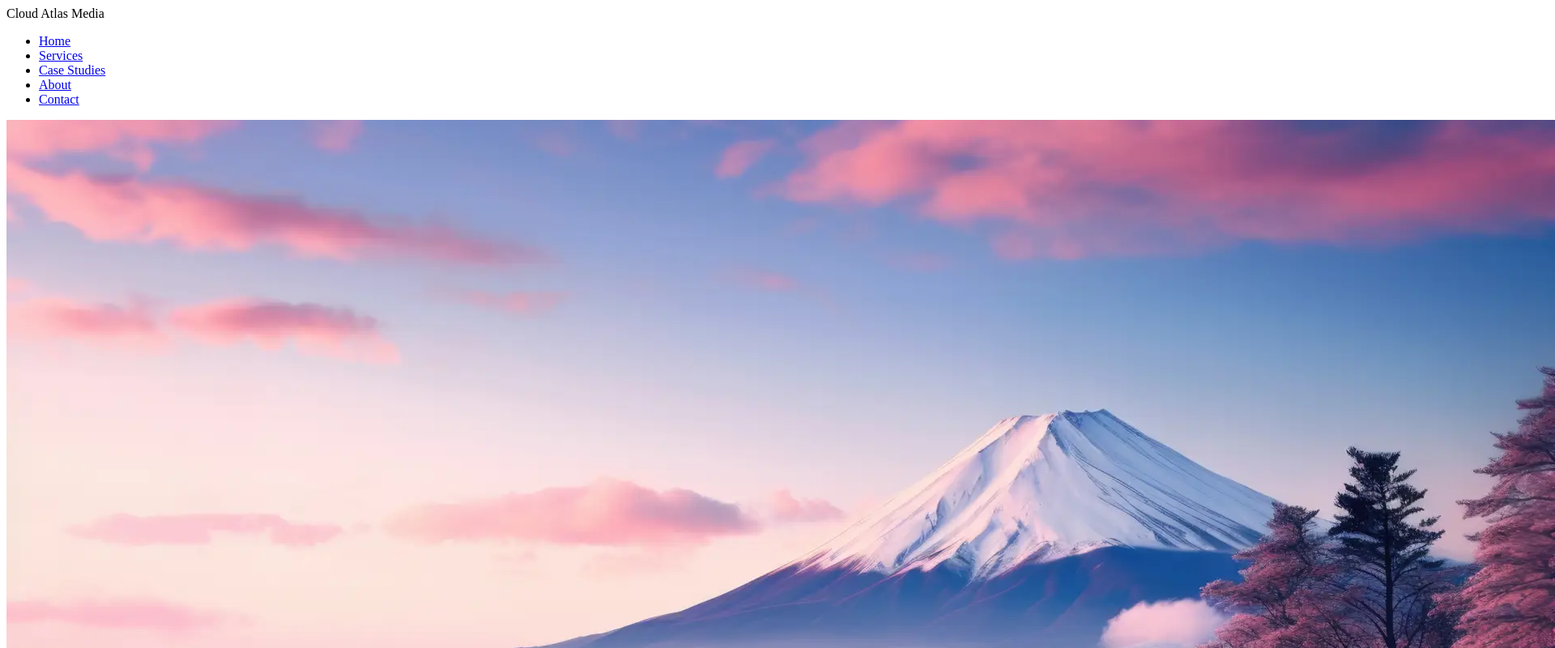
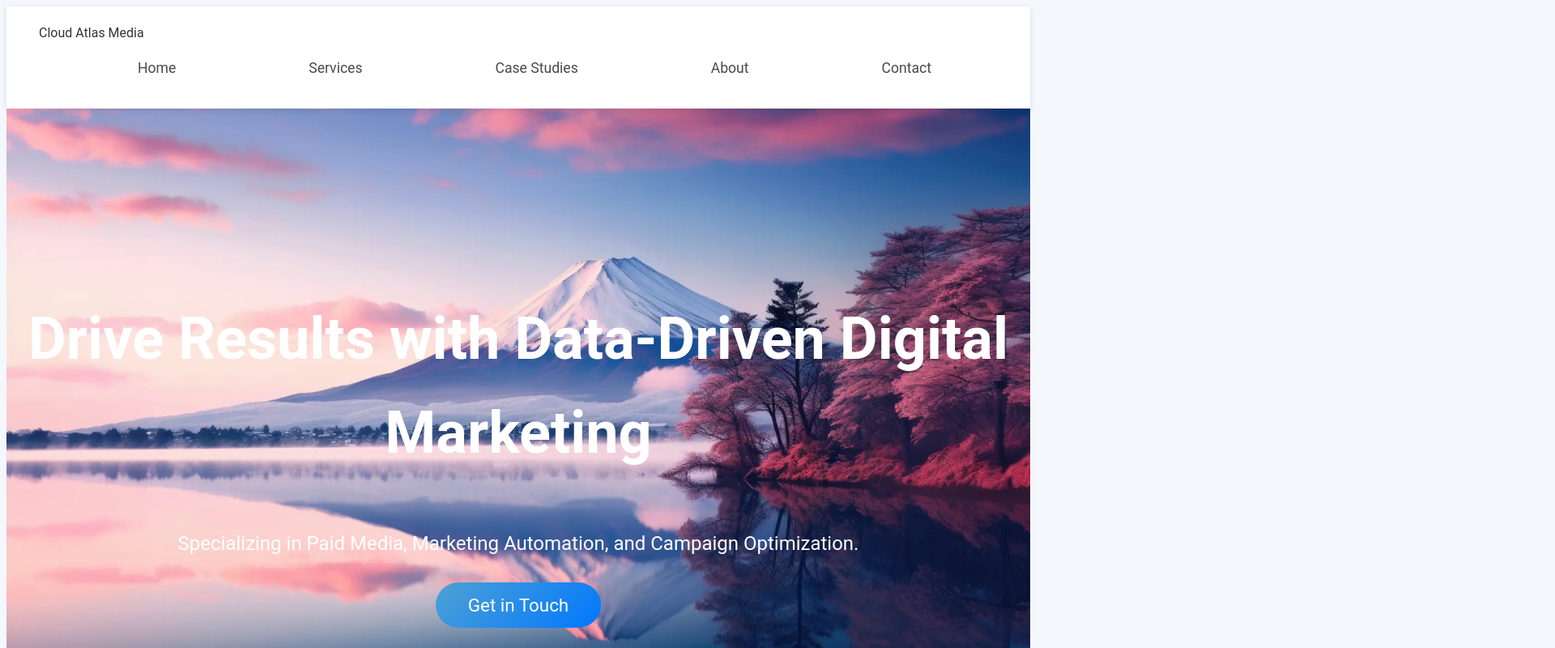
Before and after one commit to Rivendu/cloudatlas.media, a plain HTML site: page index.html in a window 1280 px wide. Shown: the top 800 px of the page at 81% size, 1920 px wide, since content can reach past the window. Drawn offline with nearby package versions, Linux system fonts and the light colour scheme.

Commit message:
Update index.html

```diff
--- a/index.html
+++ b/index.html
@@ -1,13 +1,22 @@
 <!DOCTYPE html>
 <html lang="en">
+<head>
+    <meta charset="UTF-8">
+    <meta name="viewport" content="width=device-width, initial-scale=1.0">
+    <title>Cloud Atlas Media - Home</title>
+    <link rel="stylesheet" href="styles.css">
+    <script src="https://unpkg.com/aos@2.3.1/dist/aos.js"></script>
+    <link rel="stylesheet" href="https://unpkg.com/aos@2.3.1/dist/aos.css" />
+</head>
+<body>
+    <!-- Header Section -->
+    <header class="header">
+        <!-- Cloud Atlas Media centered at the top -->
+        <div class="brand-name">Cloud Atlas Media</div>
 
-<body>
-    <!-- Navigation Bar with Logo Next to Cloud Atlas Media Text -->
-    <header class="header">
+        <!-- Navigation Bar -->
         <nav class="navbar">
-            <div class="company-name">Cloud Atlas Media</div>
-
-            <ul class="nav-links horizontal">
+            <ul class="nav-links">
                 <li><a href="index.html" class="nav-link">Home</a></li>
                 <li><a href="services.html" class="nav-link">Services</a></li>
                 <li><a href="case-studies.html" class="nav-link">Case Studies</a></li>
@@ -25,7 +34,7 @@
         <div class="hero-content" data-aos="fade-up">
             <h1 class="hero-title">Drive Results with Data-Driven Digital Marketing</h1>
             <p class="hero-subtitle">Specializing in Paid Media, Marketing Automation, and Campaign Optimization.</p>
-            <a href="contact.html" class="cta-button no-underline" data-aos="zoom-in" style="margin-top: 100px;">Get in Touch</a> <!-- Removed underline -->
+            <a href="contact.html" class="cta-button no-underline" data-aos="zoom-in" style="margin-top: 100px;">Get in Touch</a>
         </div>
     </section>
 
@@ -86,7 +95,7 @@
             duration: 1200,
         });
 
-        // Menu Toggle (if needed for mobile)
+        // Menu Toggle (for mobile if needed)
         const menuToggle = document.getElementById('menu-toggle');
         const navLinks = document.querySelector('.nav-links');
         menuToggle.addEventListener('click', () => {
```
